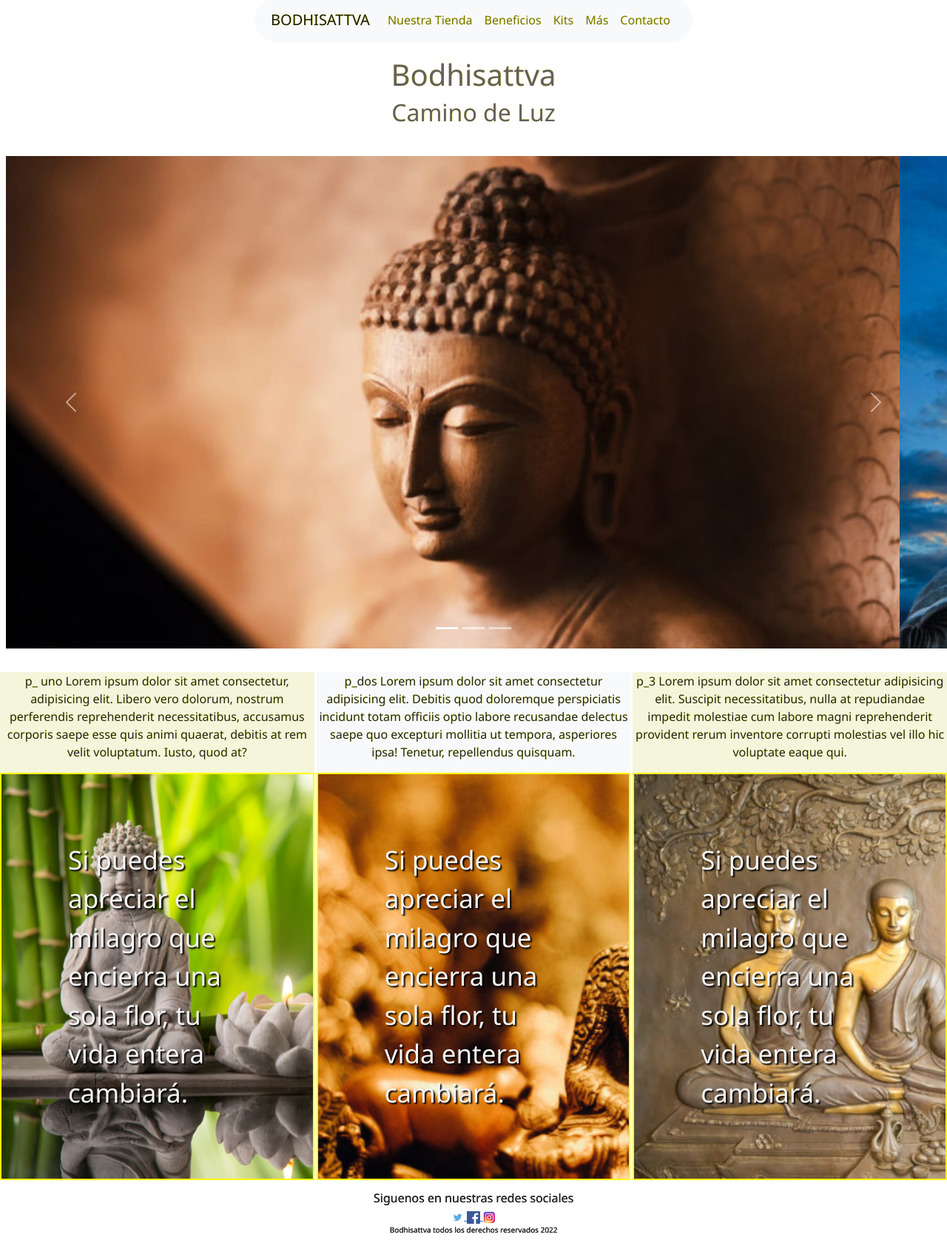
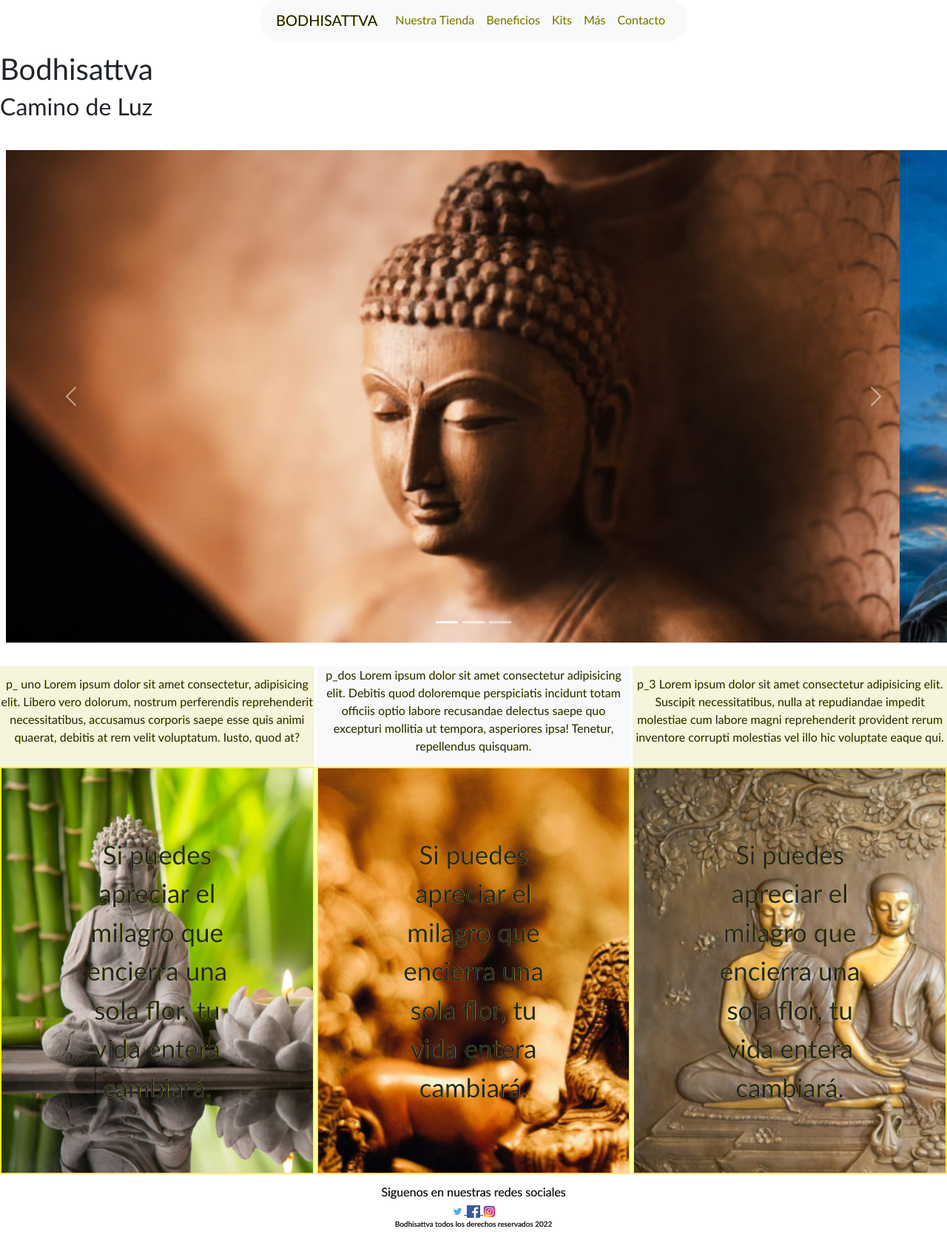
Before and after one commit to CoderNewbie009/EntregaGitHub, a website: page index.html in a window 1280 px wide. Shown: the part 228-1909 px from the top of the page at 74% size. Drawn offline with nearby package versions, Linux system fonts and the light colour scheme; files that its build step writes are made by us from their sources.

Commit message:
SASS aplicado a todos los CSS

```diff
--- a/scss/styles_beneficios.scss
+++ b/scss/styles_beneficios.scss
@@ -1,12 +1,13 @@
-// reset
+//reset
 *{
 margin: 0;
 padding: 0;
 box-sizing: border-box;
-    font-family: 'Segoe UI', Tahoma, Geneva, Verdana, sans-serif;
 }
+//Importación de las variables
+@import "utilities/variables";
 
-/*Caracteristias de imágen central*/
+//Caracteristias de imágen central
 .bud{
 display: flex;
 flex-direction: row;
@@ -14,25 +15,22 @@
 justify-content: center;
 }
 body{
-    background-color: white;
-    font-family: 'Gill Sans', 'Gill Sans MT', Calibri, 'Trebuchet MS', sans-serif;
+background-color: $color-background;
+font-family: $fuente-familia;
 }
-/* Titulo de la página*/
+//Nesting en Titulo de la página
+header{
+background-color: transparent;
+text-align: center;
 h1{
-    margin-top: 0.5rem;
-    background-color: transparent;
-    color: rgb(100, 95, 95);
-    text-align: center;
+    color: $color-head;
     font-style: normal;
     font-weight: 70px;
-    text-shadow: 0.2px 0.2px 0.2px yellow;
     }
     h2{
-    background-color: transparent;
-    color: rgb(100, 95, 95);
-    text-align: center;
-    font-style: normal;
-    text-shadow: 0.2px 0.2px 0.2px yellow;
+    color: $color-head;
+    font-style: oblique;
+    }
 }
     /* estilos de la Menu */
 .navbar.navbar-expand-lg.bg-light{
@@ -41,36 +39,33 @@ position: absolute;
 left: 50%;
 transform: translatex(-50%);
 border-radius: 2rem;
-text-shadow: 0.2px 0.2px 0.2px yellow;
+text-shadow: $sombra-texto;
 z-index: 1;
 }
+.row{
+color: $color-head;
+text-shadow: $sombra-texto;
+text-align: center;
+justify-content: center;
+margin: 0rem 2rem 0rem 2rem;
     .col-12.m-2{
     background-color: beige;
-    color: rgb(100, 95, 95);
-    text-align: center;
     box-sizing: border-box;
     display: flex;
     flex-direction: row;
     flex-flow: row wrap;
     justify-content: center;
     }
-.row{
-    color: rgb(100, 95, 95);
-    text-shadow: 0.2px 0.2px 0.2px yellow;
-    text-align: center;
-    justify-content: center;
-    margin: 0rem 2rem 0rem 2rem;
 }
 .footer{
 padding-top: 10px;
 padding-bottom: 10px;
 text-align: center;
-    }
+text-shadow: $sombra-texto-dos;
     .derechos{
     font-size: medium;
-    text-shadow: 0.2px 0.2px 0.2px black;
     }
     .derechos2{
     font-size: x-small;
-    text-shadow: 0.2px 0.2px 0.2px black;
     }
+}
--- a/scss/styles_contacto.scss
+++ b/scss/styles_contacto.scss
@@ -1,12 +1,13 @@
-// reset
+//reset
 *{
     margin: 0;
     padding: 0;
     box-sizing: border-box;
-font-family: 'Segoe UI', Tahoma, Geneva, Verdana, sans-serif;
 }
+//Importación de las variables
+@import "utilities/variables";
 
-//Caracteristias de imÃ¡gen central
+//Caracteristias de imágen central
 .bud{
     display: flex;
     flex-direction: row;
@@ -14,25 +15,22 @@ flex-flow: row wrap;
     justify-content: center;
 }
 body{
-    background-color: white;
-    font-family: 'Gill Sans', 'Gill Sans MT', Calibri, 'Trebuchet MS', sans-serif;
+    background-color: $color-background;
+    font-family: $fuente-familia;
     }
-// Titulo de la pÃ¡gina
+//Nesting en Titulo de la página
+header{
+    background-color: transparent;
+    text-align: center;
     h1{
-margin-top: 0.5rem;
-background-color: transparent;
-color: rgb(100, 95, 95);
-text-align: center;
+        color: $color-head;
         font-style: normal;
         font-weight: 70px;
-text-shadow: 0.2px 0.2px 0.2px yellow;
     }
     h2{
-background-color: transparent;
-color: rgb(100, 95, 95);
-text-align: center;
-font-style: normal;
-text-shadow: 0.2px 0.2px 0.2px yellow;
+        color: $color-head;
+        font-style: oblique;
+    }
 }
 
 // estilos de la Menu
@@ -45,30 +43,28 @@ border-radius: 2rem;
 text-shadow: 0.2px 0.2px 0.2px yellow;
 z-index: 1;
 }
+.row{
+    font-size: 16px;
+    padding: 10px;
+    justify-content: center;
+    .btn{
+    background-color: $color-cuadro1;
+    padding: 20px;
+    }
+    .container{
+    text-align: center;
+    }
+}
 .footer{
     padding-top: 10px;
     padding-bottom: 10px;
     text-align: center;
-}
+    text-shadow: $sombra-texto-dos;
         .derechos{
         font-size: medium;
-text-shadow: 0.2px 0.2px 0.2px black;
         }
         .derechos2{
         font-size: x-small;
-text-shadow: 0.2px 0.2px 0.2px black;
+        }
     }
 //form
-.container{
-justify-content: center;
-text-align: center;
-}
-.row{
-font-size: 16px;
-padding: 10px;
-justify-content: center;
-}
-.btn{
-background-color: beige;
-padding: 20px;
-}
--- a/scss/styles_home.scss
+++ b/scss/styles_home.scss
@@ -1,10 +1,12 @@
-// reset
+//reset
 *{
 margin: 0;
 padding: 0;
 box-sizing: border-box;
-font-family: 'Segoe UI', Tahoma, Geneva, Verdana, sans-serif;
 }
+//Importación de las variables
+@import "utilities/variables";
+
 //Caracteristias de imágen central
 .bud{
 display: flex;
@@ -13,25 +15,22 @@ flex-flow: row wrap;
 justify-content: center;
 }
 body{
-background-color: white;
-font-family: 'Gill Sans', 'Gill Sans MT', Calibri, 'Trebuchet MS', sans-serif;
+background-color: $color-background;
+font-family: $fuente-familia;
 }
-//Titulo de la pÃ¡gina
+//Nesting en Titulo de la página
+header{
+background-color: transparent;
+text-align: center;
     h1{
-margin-top: 0.5rem;
-background-color: transparent;
-color: rgb(100, 95, 95);
-text-align: center;
+    color: $color-head;
     font-style: normal;
     font-weight: 70px;
-text-shadow: 0.2px 0.2px 0.2px yellow;
     }
     h2{
-background-color: transparent;
-color: rgb(100, 95, 95);
-text-align: center;
-font-style: normal;
-text-shadow: 0.2px 0.2px 0.2px yellow;
+    color: $color-head;
+    font-style: oblique;
+    }
 }
 //Estilos de la Menu Hamburguesa Boostrap
 .navbar.navbar-expand-lg.bg-light{
@@ -40,23 +39,22 @@ position: absolute;
 left: 50%;
 transform: translatex(-50%);
 border-radius: 2rem;
-text-shadow: 0.2px 0.2px 0.2px yellow;
+text-shadow: $sombra-texto;
 z-index: 1;
 }
+// Estilos de los textos de los cuadors de inofrmación
+.cuerpo{
+text-align: center;
+text-shadow: $sombra-texto;
 .p_uno{
-text-align: center;
-background-color: beige;
-text-shadow: 0.2px 0.2px 0.2px yellow;
+background-color: $color-cuadro1;
 }
 .p_dos{
-text-align: center;
-background-color: rgb(248, 249, 250);
-text-shadow: 0.2px 0.2px 0.2px yellow;
+background-color: $color-cuadro2;
 }
 .p_tres{
-text-align: center;
-background-color: beige;
-text-shadow: 0.2px 0.2px 0.2px yellow;
+background-color: $color-cuadro1;
+}
 }
 .caja_uno{
 background-image: url(../img/budismo.jpg);
@@ -68,10 +66,9 @@ margin: 0px 0px 2px 0px;
 //Popiedad del Padding (Tamaño Interno)
 padding: 90px;
 //Propiedad Border (Tamaño del brode)
-border: 2px solid yellow;
+border: $borde-cuadro;
 font-size: 20px;
-color: whitesmoke;
-text-shadow: 2px 2px 2px black;
+text-shadow: $sombra-texto;
 }
 .caja_uno:hover{
     border-radius: 20%;
@@ -86,10 +83,9 @@ margin: 0px 0px 2px 0px;
 //Popiedad del Padding (Tamaño Interno)
 padding: 90px;
 //Propiedad Border (Tamaño del brode)
-border: 2px solid yellow;
+border: $borde-cuadro;
 font-size: 20px;
-color: whitesmoke;
-text-shadow: 2px 2px 2px black;
+text-shadow: $sombra-texto;
 }
 .caja_dos:hover{
 border-radius: 20%;
@@ -104,87 +100,26 @@ margin: 0px 0px 2px 0px;
 // Popiedad del Padding (TamaÃ±o Interno)
 padding: 90px;
 // Propiedad Border (TamaÃ±o del brode)
-border: 2px solid yellow;
+border: $borde-cuadro;
 font-size: 20px;
-color: whitesmoke;
-text-shadow: 2px 2px 2px black;
+text-shadow: $sombra-texto;
 }
 .caja_tres:hover{
 border-radius: 20%;
 }
-.producto{
-background-image: url(../img/producto.jpg);
-background-repeat: no-repeat;
-background-position: left;
-background-size: cover;
-margin: 2px 0px 2px 0px;
-padding: 90px;
-border: 2px solid yellow;
-font-size: 50px;
-color: whitesmoke;
-text-shadow: 2px 2px 2px black;
-}
-.producto:hover{
-border-radius: 20%;
-}
-.producto_uno{
-background-image: url(../img/producto_uno.jpg);
-background-repeat: no-repeat;
-background-position: left;
-background-size: cover;
-margin: 2px 0px 2px 0px;
-padding: 90px;
-border: 2px solid yellow;
-font-size: 50px;
-color: whitesmoke;
-text-shadow: 2px 2px 2px black;
-}
-.producto_uno:hover{
-border-radius: 20%;
-}
-.producto_dos{
-background-image: url(../img/producto_dos.jpg);
-background-repeat: no-repeat;
-background-position: left;
-background-size: cover;
-margin: 2px 0px 2px 0px;
-padding: 90px;
-border: 2px solid yellow;
-font-size: 50px;
-color: whitesmoke;
-text-shadow: 2px 2px 2px black;
-}
-.producto_dos:hover{
-border-radius: 20%;
-}
-.producto_tres{
-background-image: url(../img/producto_tres.jpg);
-background-repeat: no-repeat;
-background-position: left;
-background-size: cover;
-margin: 2px 0px 2px 0px;
-padding: 90px;
-border: 2px solid yellow;
-font-size: 50px;
-color: whitesmoke;
-text-shadow: 2px 2px 2px black;
-}
-.producto_tres:hover{
-border-radius: 20%;
-}
+
 //Propiedades del footer
 .footer{
     padding-top: 10px;
     padding-bottom: 10px;
     text-align: center;
-}
+    text-shadow: $sombra-texto-dos;
     .derechos{
     font-size: medium;
-text-shadow: 0.2px 0.2px 0.2px black;
     }
     .derechos2{
     font-size: x-small;
-text-shadow: 0.2px 0.2px 0.2px black;
+    }
     }
 .cuerpo{
 height: 3vh
--- a/scss/styles_kits.scss
+++ b/scss/styles_kits.scss
@@ -1,10 +1,12 @@
-// reset
+//reset
 *{
     margin: 0;
     padding: 0;
     box-sizing: border-box;
-font-family: 'Segoe UI', Tahoma, Geneva, Verdana, sans-serif;
 }
+//Importación de las variables
+@import "utilities/variables";
+
 //Caracteristias de imágen central
 .bud{
     display: flex;
@@ -13,25 +15,22 @@ flex-flow: row wrap;
     justify-content: center;
 }
 body{
-background-color: white;
-font-family: 'Gill Sans', 'Gill Sans MT', Calibri, 'Trebuchet MS', sans-serif;
+    background-color: $color-background;
+    font-family: $fuente-familia;
     }
-// Titulo de la página
+//Nesting en Titulo de la página
+header{
+    background-color: transparent;
+    text-align: center;
     h1{
-margin-top: 0.5rem;
-background-color: transparent;
-color: rgb(100, 95, 95);
-text-align: center;
+        color: $color-head;
         font-style: normal;
         font-weight: 70px;
-text-shadow: 0.2px 0.2px 0.2px yellow;
     }
     h2{
-background-color: transparent;
-color: rgb(100, 95, 95);
-text-align: center;
-font-style: normal;
-text-shadow: 0.2px 0.2px 0.2px yellow;
+        color: $color-head;
+        font-style: oblique;
+    }
 }
 /* estilos de la Menu */
 .navbar.navbar-expand-lg.bg-light{
@@ -40,29 +39,28 @@ position: absolute;
 left: 50%;
 transform: translatex(-50%);
 border-radius: 2rem;
-text-shadow: 0.2px 0.2px 0.2px yellow;
+text-shadow: $sombra-texto-dos;
 z-index: 1;
 }
 .row.row-cols-1.row-cols-md-2.g-4{
 text-align: center;
 justify-content: center;
-text-shadow: 0.2px 0.2px 0.2px yellow;
+text-shadow: $sombra-texto-dos;
 }
 .row.row-cols-1.row-cols-md-4.g-4{
 text-align: center;
 justify-content: center;
-text-shadow: 0.2px 0.2px 0.2px yellow;
+text-shadow: $sombra-texto-dos;
 }
 .footer{
     padding-top: 10px;
     padding-bottom: 10px;
     text-align: center;
-}
+    text-shadow: $sombra-texto-dos;
     .derechos{
     font-size: medium;
-text-shadow: 0.2px 0.2px 0.2px black;
     }
     .derechos2{
     font-size: x-small;
-text-shadow: 0.2px 0.2px 0.2px black;
     }
+}
--- a/scss/styles_mas.scss
+++ b/scss/styles_mas.scss
@@ -1,10 +1,12 @@
-// reset
+//reset
 *{
     margin: 0;
     padding: 0;
     box-sizing: border-box;
-font-family: 'Segoe UI', Tahoma, Geneva, Verdana, sans-serif;
 }
+//Importación de las variables
+@import "utilities/variables";
+
 //Caracteristias de imágen central
 .bud{
     display: flex;
@@ -13,72 +15,59 @@ flex-flow: row wrap;
     justify-content: center;
 }
 body{
-background-color: white;
-font-family: 'Gill Sans', 'Gill Sans MT', Calibri, 'Trebuchet MS', sans-serif;
+    background-color: $color-backgroun;
+    font-family: $fuente-familia;
     }
-//Titulo de la página
+//Nesting en Titulo de la página
+header{
+    background-color: transparent;
+    text-align: center;
     h1{
-margin-top: 0.5rem;
-background-color: transparent;
-color: rgb(100, 95, 95);
-text-align: center;
+        color: $color-head;
         font-style: normal;
         font-weight: 70px;
-text-shadow: 0.2px 0.2px 0.2px yellow;
     }
     h2{
-background-color: transparent;
-color: rgb(100, 95, 95);
-text-align: center;
-font-style: normal;
-text-shadow: 0.2px 0.2px 0.2px yellow;
+        color: $color-head;
+        font-style: oblique;
     }
-// estilos de la Menu
-.navbar.navbar-expand-lg.bg-light{
+}
+//Nesting en estilos de la Menu
+header{
+    position:relative;
     padding: 10px;
-position: absolute;
-left: 50%;
-transform: translatex(-50%);
-border-radius: 2rem;
-text-shadow: 0.2px 0.2px 0.2px yellow;
-z-index: 1;
-}
-.row{
-color: rgb(100, 95, 95);
-text-shadow: 0.2px 0.2px 0.2px yellow;
-text-align: center;
-justify-content: center;
-margin: 0rem 2rem 0rem 2rem;
-}
-//Centrado de H3
-.col-12.m-2{
-background-color: beige;
-color: rgb(100, 95, 95);
-text-align: center;
-}
-/* Centrado del texto*/
-.col.m-2.bg-light{
-color: rgb(100, 95, 95);
-text-shadow: 0.2px 0.2px 0.2px yellow;
-text-align: center;
+    .nav.bg-light{
+    border-radius: 1rem;
+    text-shadow: 0.2px 0.2px 0.2px black;
     justify-content: center;
     }
-//Propiedades de la tabla (horario)
-.table{
+}
+main{
     text-align: center;
-background-color:yellowgreen;
-text-shadow: 1px 1px 1px;
+    .cuerpo{
+    font-family: 'Courier New', Courier, monospace;
     }
-.footer{
+    .p_uno{
+        background-color: $color-parrafo;
+    }
+    .p_dos{
+        background-color: $color-parrafo;
+    }
+    .p_tres{
+        background-color: $color-parrafo;
+    }
+}
+//Nesting en el Footer
+footer{
     padding-top: 10px;
     padding-bottom: 10px;
     text-align: center;
-}
     .derechos{
-font-size: medium;
-text-shadow: 0.2px 0.2px 0.2px black;
+        font-size: smaller ;
+        color: $color-footer;
     }
     .derechos2{
-font-size: x-small;
-text-shadow: 0.2px 0.2px 0.2px black;
+        font-size: small;
+        color: $color-footer;
     }
+    }
--- a/scss/styles_tienda.scss
+++ b/scss/styles_tienda.scss
@@ -1,11 +1,13 @@
-/*reset*/
+//reset
 *{
 margin: 0;
 padding: 0;
 box-sizing: border-box;
-    font-family: 'Segoe UI', Tahoma, Geneva, Verdana, sans-serif;
 }
-/*Caracteristias de imágen central*/
+//Importación de las variables
+@import "utilities/variables";
+
+//Caracteristias de imágen central
 .bud{
 display: flex;
 flex-direction: row;
@@ -13,25 +15,22 @@
 justify-content: center;
 }
 body{
-    background-color: white;
-    font-family: 'Gill Sans', 'Gill Sans MT', Calibri, 'Trebuchet MS', sans-serif;
+background-color: $color-background;
+font-family: $fuente-familia;
 }
-/* Titulo de la página*/
+//Nesting en Titulo de la página
+header{
+background-color: transparent;
+text-align: center;
     h1{
-    margin-top: 0.5rem;
-    background-color: transparent;
-    color: rgb(100, 95, 95);
-    text-align: center;
+    color: $color-head;
     font-style: normal;
     font-weight: 70px;
-    text-shadow: 0.2px 0.2px 0.2px yellow;
     }
     h2{
-    background-color: transparent;
-    color: rgb(100, 95, 95);
-    text-align: center;
-    font-style: normal;
-    text-shadow: 0.2px 0.2px 0.2px yellow;
+    color: $color-head;
+    font-style: oblique;
+    }
 }
     /* estilos de la Menu */
 .navbar.navbar-expand-lg.bg-light{
@@ -40,65 +39,10 @@ h2{
 left: 50%;
 transform: translatex(-50%);
 border-radius: 2rem;
-    text-shadow: 0.2px 0.2px 0.2px yellow;
+text-shadow: $sombra-texto;
 z-index: 1;
     }
-.p_uno{
-    text-align: center;
-    background-color: aqua;
-    text-shadow: 0.2px 0.2px 0.2px black;
-}
-.p_dos{
-    text-align: center;
-    background-color: rgb(226, 250, 215);
-    text-shadow: 0.2px 0.2px 0.2px black;
-    }
-.caja_uno{
 
-    background-image: url(../img/budismo.jpg);
-    background-repeat: no-repeat;
-    background-position: left;
-    background-size: cover;
-    /* propiedad del margin (Tamaño Externo)*/
-    margin: 2px 0px 2px 0px;
-    /* Popiedad del Padding (Tamaño Interno)*/
-    padding: 90px;
-    /* Propiedad Border (Tamaño del brode)*/
-    border: 2px solid yellow;
-    font-size: 50px;
-    color: whitesmoke;
-    text-shadow: 2px 2px 2px black;
-        }
-.caja_dos{
-    background-image: url(../img/budismo1.jpg);
-    background-repeat: no-repeat;
-    background-position: left;
-    background-size: cover;
-    /* propiedad del margin (Tamaño Externo)*/
-    margin: 2px 0px 2px 0px;
-    /* Popiedad del Padding (Tamaño Interno)*/
-    padding: 90px;
-    /* Propiedad Border (Tamaño del brode)*/
-    border: 2px solid yellow;
-    font-size: 50px;
-    color: whitesmoke;
-    text-shadow: 2px 2px 2px black;
-        }
-.caja_tres{
-    background-image: url(../img/budismo2.jpg);
-    background-repeat: no-repeat;
-    background-position: left;
-    background-size: cover;
-    /* propiedad del margin (Tamaño Externo)*/
-    margin: 2px 0px 2px 0px;
-    /* Popiedad del Padding (Tamaño Interno)*/
-    padding: 90px;
-    /* Propiedad Border (Tamaño del brode)*/
-    border: 2px solid yellow;
-    font-size: 50px;
-    color: whitesmoke;
-    text-shadow: 2px 2px 2px black;
-            }
 .producto{
 background-image: url(../img/producto.jpg);
 background-repeat: no-repeat;
@@ -106,10 +50,9 @@ h2{
 background-size: cover;
 margin: 2px 0px 2px 0px;
 padding: 90px;
-    border: 2px solid yellow;
+border: $borde-cuadro;
 font-size: 50px;
-    color: whitesmoke;
-    text-shadow: 2px 2px 2px black;
+text-shadow: $sombra-texto;
 }
 .producto:hover{
 border-radius: 20%;
@@ -121,10 +64,10 @@ h2{
 background-size: cover;
 margin: 2px 0px 2px 0px;
 padding: 90px;
-    border: 2px solid yellow;
+border: $borde-cuadro;
 font-size: 50px;
 color: whitesmoke;
-    text-shadow: 2px 2px 2px black;
+text-shadow: $sombra-texto;
 }
 .producto_uno:hover{
 border-radius: 20%;
@@ -136,10 +79,10 @@ h2{
 background-size: cover;
 margin: 2px 0px 2px 0px;
 padding: 90px;
-    border: 2px solid yellow;
+border: $borde-cuadro;
 font-size: 50px;
 color: whitesmoke;
-    text-shadow: 2px 2px 2px black;
+text-shadow: $sombra-texto;
 }
 .producto_dos:hover{
 border-radius: 20%;
@@ -151,33 +94,25 @@ h2{
 background-size: cover;
 margin: 2px 0px 2px 0px;
 padding: 90px;
-    border: 2px solid yellow;
+border: $borde-cuadro;
 font-size: 50px;
 color: whitesmoke;
-    text-shadow: 2px 2px 2px black;
+text-shadow: $sombra-texto;
 }
 .producto_tres:hover{
 border-radius: 20%;
-}
-// Caja de Texto
-.p_tres{
-text-align: center;
-background-color: beige;
-text-shadow: 0.2px 0.2px 0.2px black;
-margin: 100%
 }
 .footer{
 padding-top: 10px;
 padding-bottom: 10px;
 text-align: center;
-    }
+text-shadow: $sombra-texto-dos;
     .derechos{
     font-size: medium;
-    text-shadow: 0.2px 0.2px 0.2px black;
     }
     .derechos2{
     font-size: x-small;
-    text-shadow: 0.2px 0.2px 0.2px black;
+    }
     }
 .cuerpo{
     height: 3vh
@@ -282,10 +217,3 @@ margin: 100%
 .footer{
     grid-area: footer;
     }
-/*PAGINA FORMULARIO*/
-.formulario{
-    padding: 10px;
-    border: 10px;
-    border-color: yellow;
-    margin: 3px;
-    }
```
Also changed, not shown: index.html (+1 -24 lines), pages/mas.html (+1 -1 lines), pages/tienda.html (+1 -0 lines), utilities/_variables.scss (added, +13 -0 lines), css/styles_contacto.css. Lines whose indentation alone changed are shown as unchanged.
